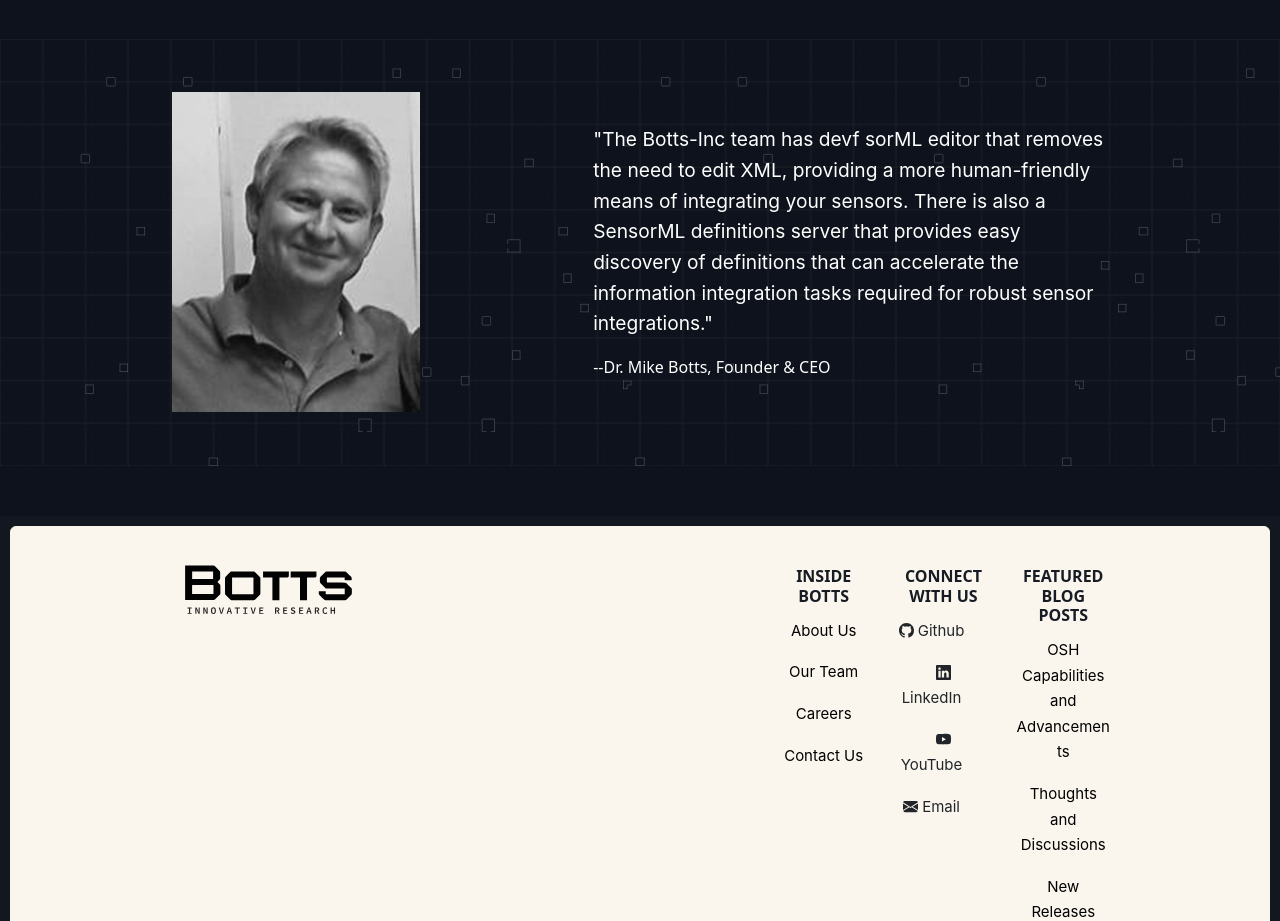
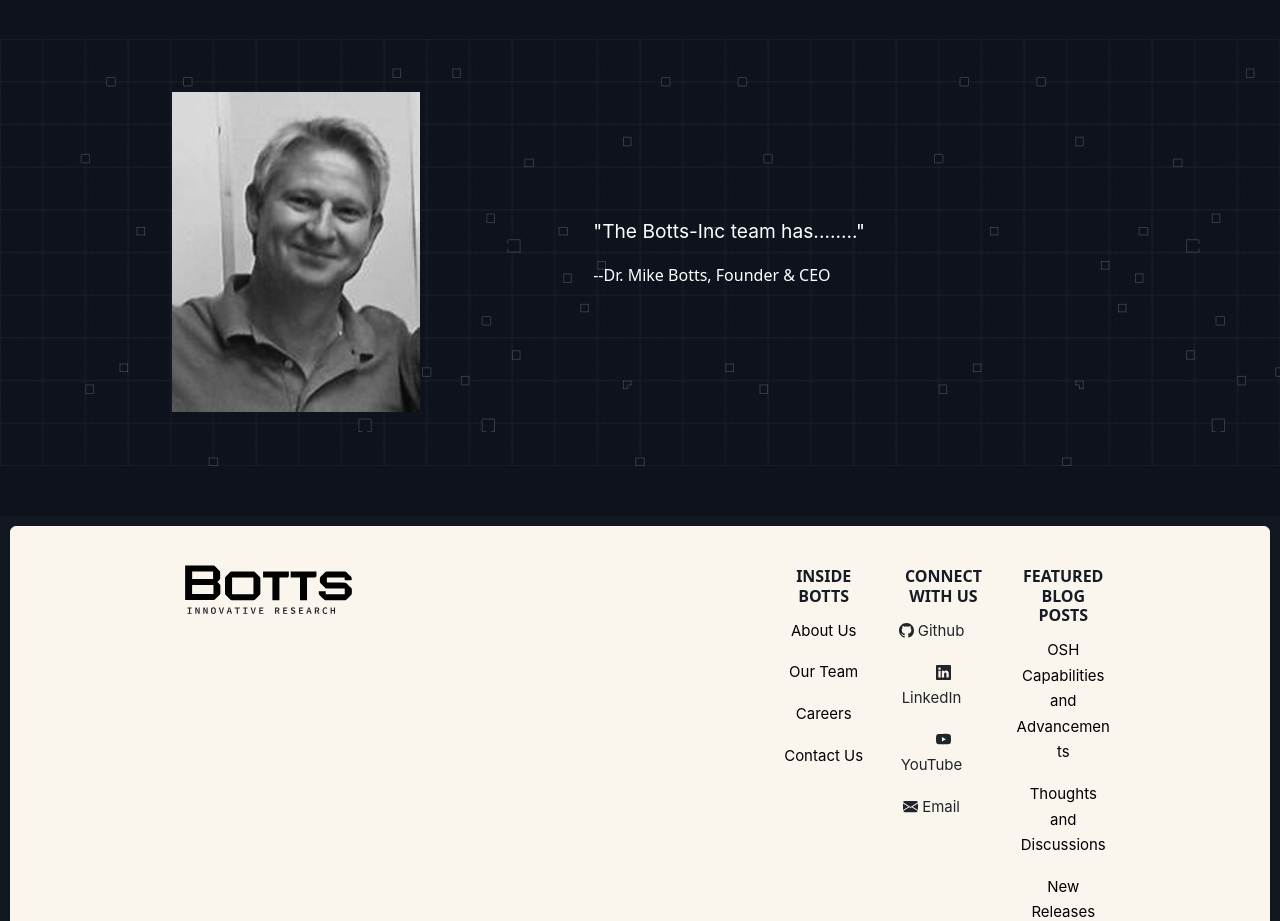
Before and after one commit to kalynstricklin/botts-site, a Vue app: page / in a window 1280 px wide. Shown: the part 1040-1961 px from the top of the page. Built offline with nearby package versions, Linux system fonts and the light colour scheme; a web font is replaced by a local one.

Commit message:
Update MikeTestimonial.vue

```diff
--- a/src/components/homepage/MikeTestimonial.vue
+++ b/src/components/homepage/MikeTestimonial.vue
@@ -12,7 +12,7 @@
           <img :src="mike" alt="Mike image" class="img-fluid headshot" loading="lazy">
           <div class="text-content">
             <p>
-              "The Botts-Inc team has devf sorML editor that removes the need to edit XML, providing a more human-friendly means of integrating your sensors. There is also a SensorML definitions server that provides easy discovery of definitions that can accelerate the information integration tasks required for robust sensor integrations."
+              "The Botts-Inc team has........"
             </p>
             <span>--Dr. Mike Botts, Founder & CEO</span>
           </div>
```
